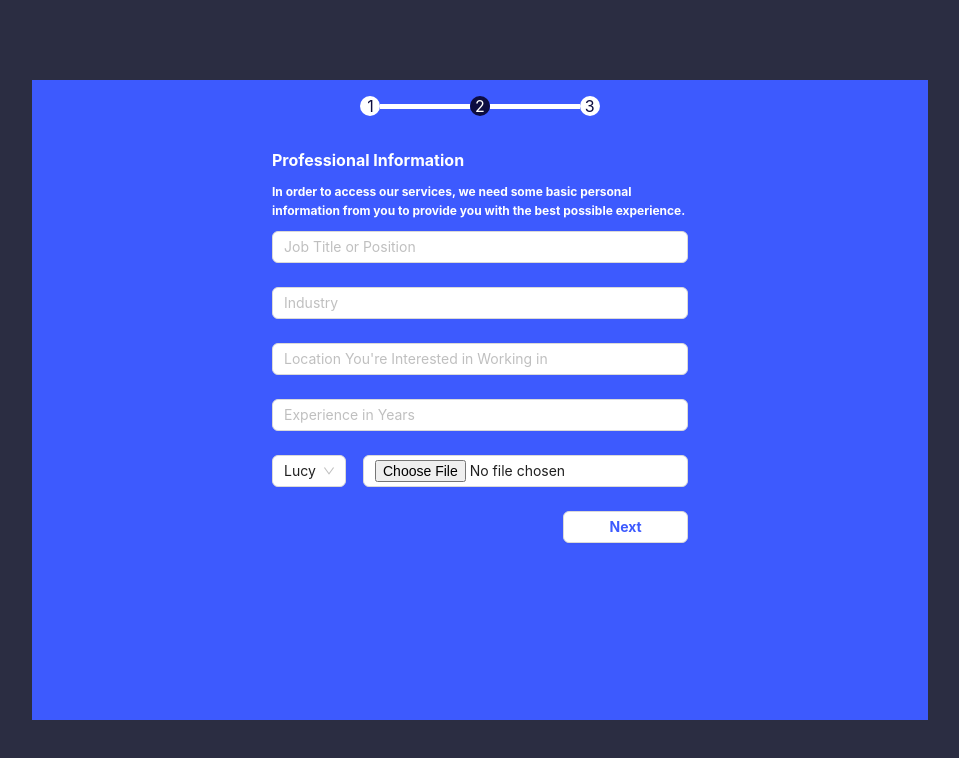
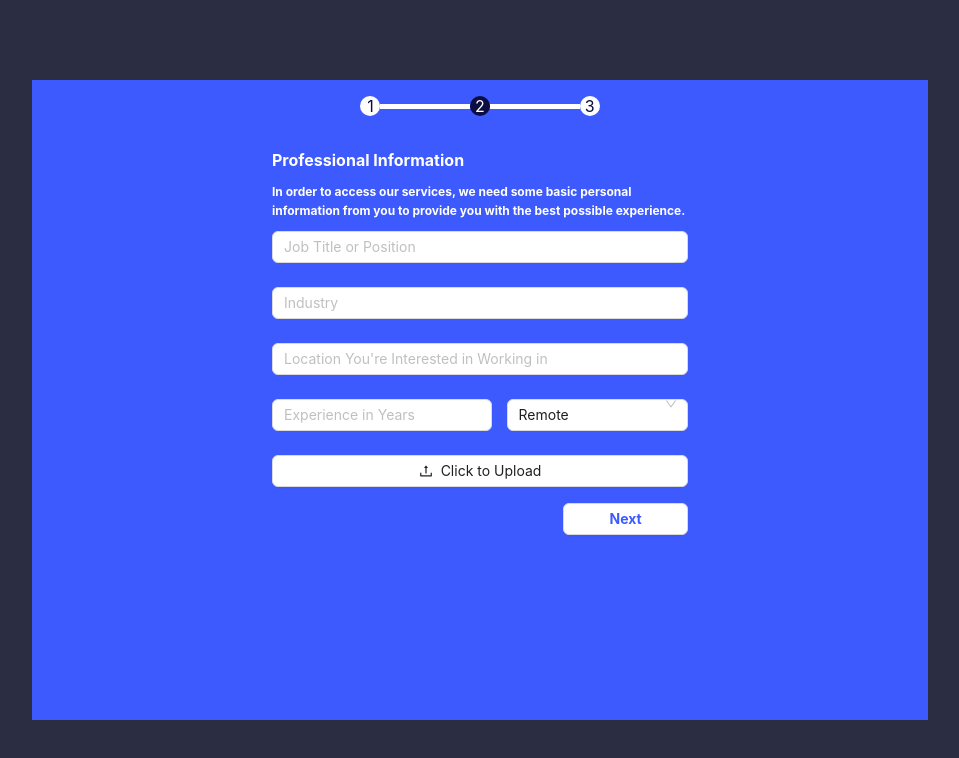
Before and after one commit to jkniaziii/job-finder, a React (Create React App) app: page /info in a window 1280 px wide. Both pictures are taken after a click on the button "Next". Shown: the top 758 px of the page, without its empty margins (160-1119 px from the left). Built offline with nearby package versions, Linux system fonts and the light colour scheme.

Commit message:
UI FIXES

```diff
--- a/package.json
+++ b/package.json
@@ -3,6 +3,7 @@
   "version": "0.1.0",
   "private": true,
   "dependencies": {
+    "@ant-design/icons": "^5.0.1",
     "@fortawesome/fontawesome-svg-core": "^6.4.0",
     "@fortawesome/free-solid-svg-icons": "^6.4.0",
     "@fortawesome/react-fontawesome": "^0.2.0",
--- a/src/Pages/Information/index.tsx
+++ b/src/Pages/Information/index.tsx
@@ -1,21 +1,34 @@
 import React, { Fragment, useMemo, useState } from 'react';
 import style from './style.module.scss';
-import { Button, Dropdown, Form, Input, MenuProps, Select, Space } from 'antd';
-import { FontAwesomeIcon } from '@fortawesome/react-fontawesome';
-import { faCaretDown } from '@fortawesome/free-solid-svg-icons';
+import { Button, Form, Input, Select, Upload, UploadFile, UploadProps } from 'antd';
+import { UploadOutlined } from '@ant-design/icons';
 
 
 const Information = () => {
   const [step, setStep] = useState(1);
-
+  const [fileList, setFileList] = useState<UploadFile[]>([]);
   const activeClass = (stp: any) => step === stp ? style.step_active : style.step;
   const onFinish = (values: any) => {
     console.log({ values });
-
   };
 
   const handleChange = (value: string) => {
     console.log(`selected ${value}`);
+  };
+
+  const props: UploadProps = {
+    onRemove: (file) => {
+      const index = fileList.indexOf(file);
+      const newFileList = fileList.slice();
+      newFileList.splice(index, 1);
+      setFileList(newFileList);
+    },
+    beforeUpload: (file) => {
+      setFileList([...fileList, file]);
+
+      return false;
+    },
+    fileList,
   };
 
   return (
@@ -97,27 +110,27 @@ const Information = () => {
                   >
                     <Input placeholder={`Location You're Interested in Working in`} />
                   </Form.Item>
+                  <div className={style.type_btn_container}>
                   <Form.Item
                     name="experience"
                   >
                     <Input placeholder='Experience in Years' />
                   </Form.Item>
-                  <div className={style.type_btn_container}>
-                    <Select
-                      defaultValue="lucy"
+                  <Select
+                      defaultValue="Remote"
                       onChange={handleChange}
                       options={[
-                        { value: 'jack', label: 'Jack' },
-                        { value: 'lucy', label: 'Lucy' },
-                        { value: 'Yiminghe', label: 'yiminghe' },
+                        { value: 'remote', label: 'Remote' },
+                        { value: 'on_site', label: 'On-Site' },
+                        { value: 'hybrid', label: 'Hybrid' },
                       ]}
                     />
-                    <Form.Item
-                      name="cv"
-                    >
-                      <Input placeholder='Upload CV' type='file' />
-                    </Form.Item>
                   </div>
+                  <div className={style.upload_btn_container}>
+                    <Upload {...props}>
+                      <Button icon={<UploadOutlined />}>Click to Upload</Button>
+                    </Upload>
+                    </div>
                   <Button className={style.btn_container} onClick={() => setStep(3)}>Next</Button>
                 </div>
               </Fragment>
--- a/src/Pages/Information/style.module.scss
+++ b/src/Pages/Information/style.module.scss
@@ -51,18 +51,21 @@
     height: 5px;
     background-color: #fff;
 }
+
 .title {
     margin-bottom: 10px;
     font-size: 16px;
     font-weight: bold;
     color: #fff;
 }
-.description{
+
+.description {
     font-size: 12px;
     color: #fff;
     margin-bottom: 10px;
     font-weight: bold;
 }
+
 .input_container {
     padding: 0 25%;
     display: flex;
@@ -75,12 +78,31 @@
     font-weight: bold;
     color: #3D5AFE;
 }
-.type_btn_container{
+
+.type_btn_container {
     display: flex;
     justify-content: space-between;
-    align-items: flex-start;
     gap: 15px;
-    &.ant-select{
-        width: 35% !important;
+
+    :global(.ant-select) {
+        width: 200px;
+    }
+
+    :global(.ant-select-arrow) {
+        margin-top: -17px;
+    }
+
+}
+
+.upload_btn_container {
+    margin-bottom: 16px;
+    :global(.ant-upload-wrapper) {
+        :global(.ant-upload-select) {
+            display: block;
+        }
+
+        button {
+            width: 100%;
+        }
     }
 }
```
